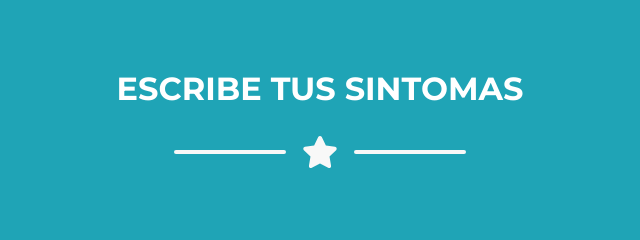
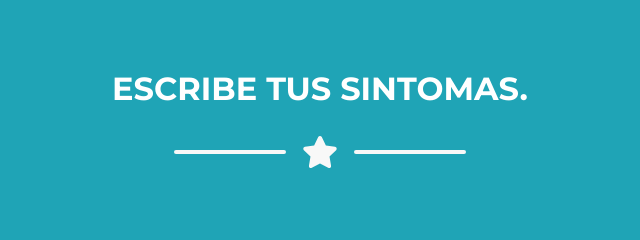
Before and after one commit to rainuxxx/ExperienciaN2_001V, a plain HTML site: page sintomas.html in a window 1280 px wide. Shown: the part 130-370 px from the top of the page, 320-960 px from the left. Drawn offline with nearby package versions, Linux system fonts and the light colour scheme.

Commit message:
Se ha añadido sintomas.html

```diff
--- a/sintomas.html
+++ b/sintomas.html
@@ -52,7 +52,7 @@
         <!-- Masthead-->
         <header class="masthead bg-primary text-white text-center">
 		<!-- Contact Section Heading-->
-                <h2 class="page-section-heading text-center text-uppercase text-secondary1 mb-0">Escribe tus sintomas</h2>
+                <h2 class="page-section-heading text-center text-uppercase text-secondary1 mb-0">Escribe tus sintomas.</h2>
 
                 <!-- Icon Divider-->
                 <div class="divider-custom1">
```
